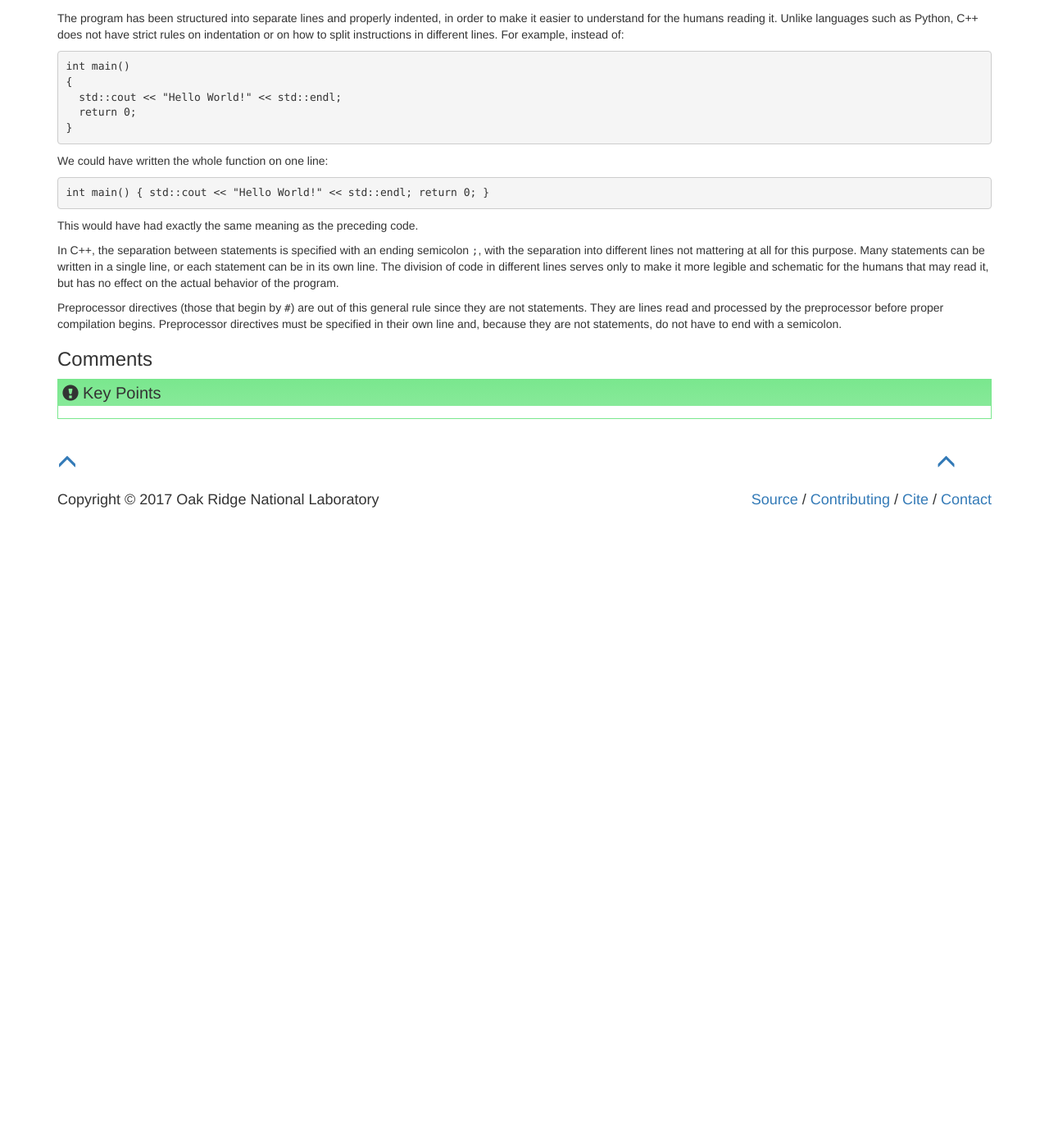
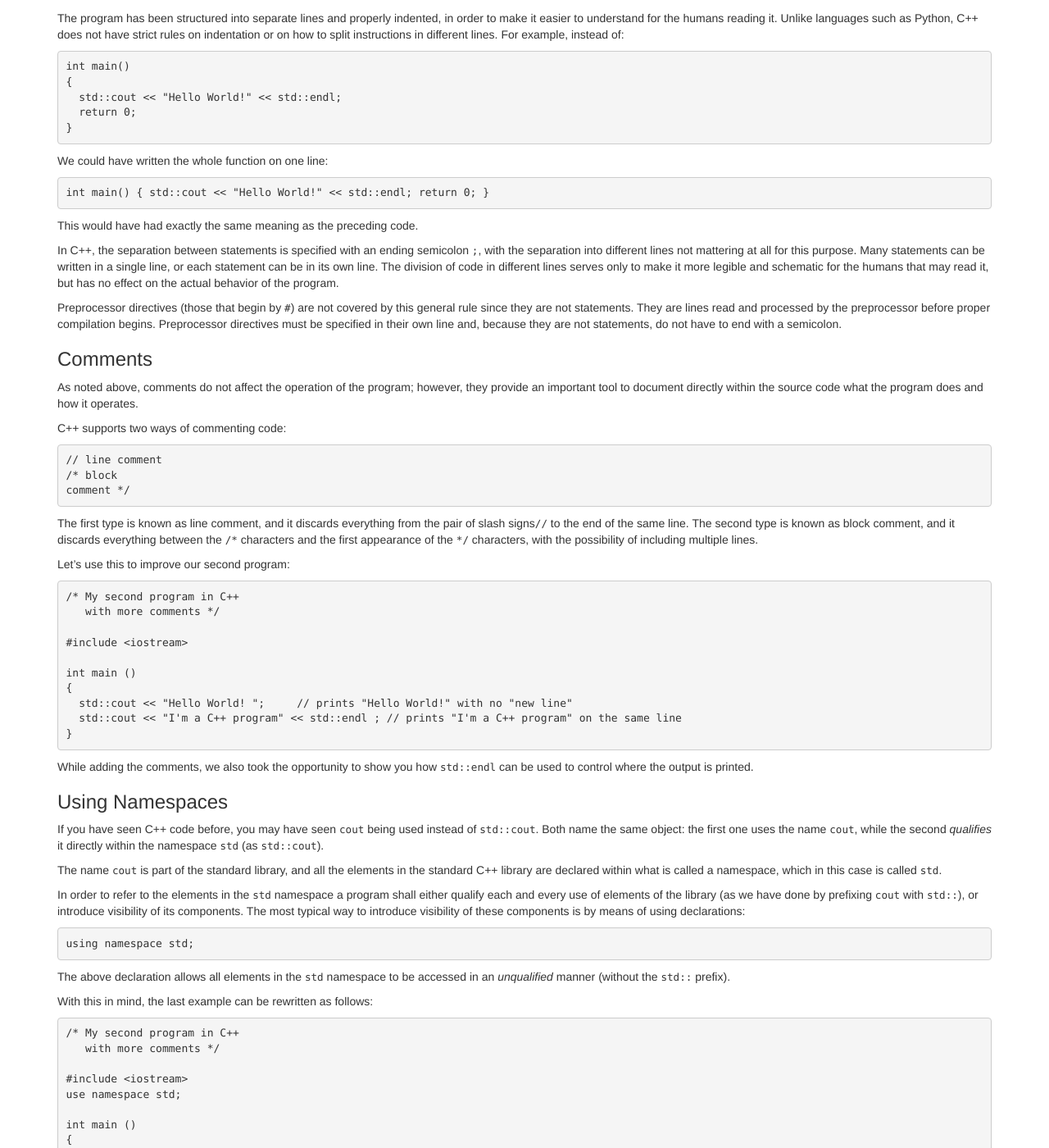
Before and after one commit to ornl-ssd/cpp-novice, a Jekyll site: the page built from _episodes/01-intro.md, in a window 1280 px wide and 1400 px high, scrolled down 1201 px. Shown: the whole window at 82% size. Built offline with Jekyll 4.4.1, drawn with Linux system fonts in a browser that asks for light colours; before the commit the page ends 1831 px from its top, so only the background shows below that; some of the changed text lies outside the part shown.

Commit message:
End of lesson
Signed-off-by: Greg Watson <g.watson@computer.org>

```diff
--- a/_episodes/01-intro.md
+++ b/_episodes/01-intro.md
@@ -52,13 +52,14 @@ Lines 5 and 7: { and }
 Everything between these braces is the function's body that defines what happens when main is called. All functions use braces to indicate
 the beginning and end of their definitions.
 
-Line 6: std::cout &lt;&lt; "Hello World!" &lt;&lt; endl;
+Line 6: std::cout &lt;&lt; "Hello World!" &lt;&lt; std::endl;
 : This line is a C++ statement. A statement is an expression that can actually produce some effect. It is the meat of a program, specifying its
 actual behavior. Statements are executed in the same order that they appear within a function's body.
-This statement has three parts: First, `std"::cout`, which identifies the standard character output device (usually, this is the computer screen).
-Second, the insertion operator `&lt;&lt;`, which indicates
-that what follows is inserted into `std::cout`. Finally, a sentence within quotes `"Hello world!"`, is the content inserted into the standard output.
-Notice that the statement ends with a semicolon `;`. This character marks the end of the statement, just as the period ends a sentence in
+This statement has the following parts: First, `std"::cout`, which identifies the standard character output device (usually, this is the computer screen).
+Second, the insertion operator `<<`, which indicates
+that what follows is inserted into `std::cout`. Next, a sentence within quotes `"Hello world!"`, is the content inserted into the standard output,
+and this is followed by another insertion operation. Finally, `std::endl` specifies the "end of line" so that any additional output will be on
+subsequent lines. Notice that the statement ends with a semicolon `;`. This character marks the end of the statement, just as the period ends a sentence in
 English. All C++ statements must end with a semicolon character. One of the most common syntax errors in C++ is forgetting to end a
 statement with a semicolon.
 
@@ -98,8 +99,86 @@ at all for this purpose. Many statements can be written in a single line, or eac
 code in different lines serves only to make it more legible and schematic for the humans that may read it, but has no effect on the
 actual behavior of the program.
 
-Preprocessor directives (those that begin by `#`) are out of this general rule since they are not statements. They are lines read and
+Preprocessor directives (those that begin by `#`) are not covered by this general rule since they are not statements. They are lines read and
 processed by the preprocessor before proper compilation begins. Preprocessor directives must be specified in their own line and,
 because they are not statements, do not have to end with a semicolon.
 
 ### Comments
+
+As noted above, comments do not affect the operation of the program; however, they provide an important tool to document directly within the
+source code what the program does and how it operates.
+
+C++ supports two ways of commenting code:
+
+~~~
+// line comment
+/* block
+comment */
+~~~
+{: .code}
+
+The first type is known as line comment, and it discards everything from the pair of slash signs`//` to the end of the same line. The second type
+is known as block comment, and it discards everything between the `/*` characters and the first appearance of the `*/` characters, with the
+possibility of including multiple lines.
+
+Let's use this to improve our second program:
+
+~~~
+/* My second program in C++
+   with more comments */
+
+#include <iostream>
+
+int main ()
+{
+  std::cout << "Hello World! ";     // prints "Hello World!" with no "new line"
+  std::cout << "I'm a C++ program" << std::endl ; // prints "I'm a C++ program" on the same line
+}
+~~~
+{: .code}
+
+While adding the comments, we also took the opportunity to show you how `std::endl` can be used to control
+where the output is printed.
+
+### Using Namespaces
+
+If you have seen C++ code before, you may have seen `cout` being used instead of `std::cout`. Both name the same object: the first one uses
+the name `cout`, while the second *qualifies* it directly within the namespace `std` (as `std::cout`).
+
+The name `cout` is part of the standard library, and all the elements in the standard C++ library are declared within what is called a namespace,
+which in this case is called `std`.
+
+In order to refer to the elements in the `std` namespace a program shall either qualify each and every use of elements of the library
+(as we have done by prefixing `cout` with `std::`), or introduce visibility of its components. The most typical way to introduce
+visibility of these components is by means of using declarations:
+
+~~~
+using namespace std;
+~~~
+{: .code}
+
+The above declaration allows all elements in the `std` namespace to be accessed in an *unqualified* manner (without the `std::` prefix).
+
+With this in mind, the last example can be rewritten as follows:
+
+~~~
+/* My second program in C++
+   with more comments */
+
+#include <iostream>
+use namespace std;
+
+int main ()
+{
+  cout << "Hello World! ";     // prints "Hello World!" with no "new line"
+  cout << "I'm a C++ program" << endl ; // prints "I'm a C++ program" on the same line
+}
+~~~
+{: .code}
+
+
+Both ways of accessing the elements of the `std` namespace are valid in C++ and produce the exact same behavior. For simplicity, and
+to improve readability, the examples in these tutorials will more often use this latter approach with using declarations, although
+note that explicit qualification is the only way to guarantee that name collisions never happen.
+
+Namespaces are explained in more detail in a later chapter.
```
